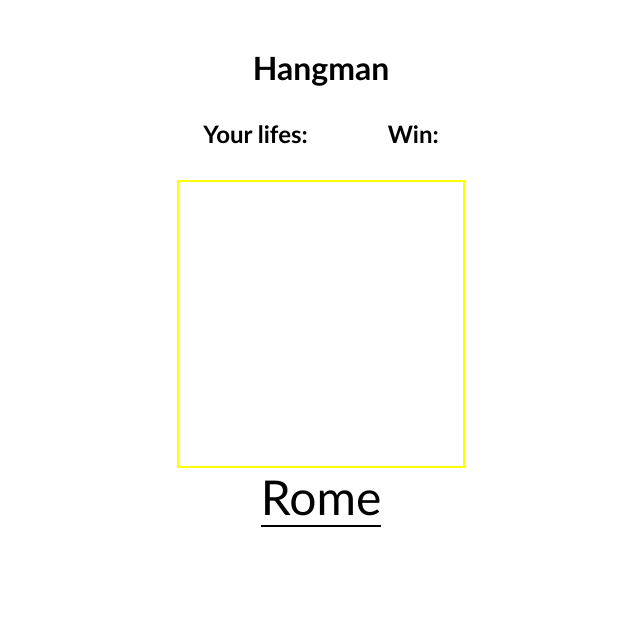
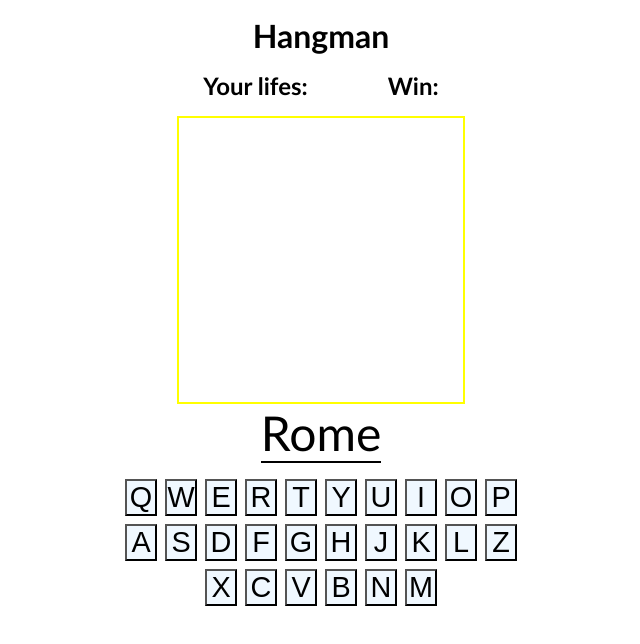
Before and after one commit to RasaZuk/react-hangman-game, a React (Vite) app: page / in a window 1280 px wide. Shown: the top 644 px of the page, without its empty margins (319-959 px from the left). Built offline with nearby package versions, Linux system fonts and the light colour scheme.

Commit message:
keyboard finished

```diff
--- a/src/App.jsx
+++ b/src/App.jsx
@@ -1,11 +1,12 @@
-import { Capitals } from "./components/capitals/Capitals";
-
 import { Hangman } from "./components/hangman/Hangman";
 import { Stat } from "./components/stat/Stat";
+import { Capitals } from "./components/capitals/Capitals";
+import { Keyboardbutton } from "./components/keyboard/Keyboardbutton";
 
 
 
 function App() {
+
 
   return (
     <>
@@ -20,6 +21,9 @@ function App() {
       <div className="LetterChoise">
         <Capitals />
       </div>
+      <div className="allButtons">
+        <Keyboardbutton/>
+      </div>
 
 
 
--- a/src/components/capitals/Capitals.jsx
+++ b/src/components/capitals/Capitals.jsx
@@ -2,6 +2,6 @@ import { city } from "../data/city.jsx";
 
 
 export function Capitals() {
-    return (
-        city[Math.floor(Math.random() * city.length)]
-    )};
+    return (city[Math.floor(Math.random() * city.length)].split('')
+    );
+}
--- a/src/components/capitals/Capitals.module.css
+++ /dev/null
@@ -1,5 +0,0 @@
-div .correctLetter {
-    color: black;
-    padding: 1rem;
-    border-bottom: 3px solid black;
-}
--- a/src/components/keyboard/Keyboard.module.css
+++ b/src/components/keyboard/Keyboard.module.css
@@ -0,0 +1,7 @@
+button {
+    color: black;
+    background-color: aliceblue;
+    font-size: 1.8rem;
+    width: 2rem;
+
+}
--- a/src/components/keyboard/Keyboardbutton.jsx
+++ b/src/components/keyboard/Keyboardbutton.jsx
@@ -0,0 +1,8 @@
+import style from './Keyboard.module.css';
+
+export function Keyboardbutton() {
+
+    return 'QWERTYUIOPASDFGHJKLZXCVBNM'.split('').map(letter => (
+        <button key={letter}>{letter}</button>
+    ));
+}
--- a/src/index.css
+++ b/src/index.css
@@ -16,7 +16,7 @@ main {
   flex-direction: column;
   align-items: center;
   height: 100vh;
-  margin: 3rem;
+  margin: 1rem;
 }
 
 .header {
@@ -27,7 +27,7 @@ main {
 .stats {
   display: flex;
   flex-direction: row;
-  margin: 2rem;
+  margin: 1rem;
   gap: 5rem;
 }
 
@@ -42,5 +42,19 @@ main {
   justify-content: center;
   font-size: 3rem;
   border-bottom: 2px solid black;
+  gap: 2em;
 
 }
+
+.allButtons {
+  display: flex;
+  flex-direction: row;
+  flex-wrap: wrap;
+  justify-content: center;
+  align-items: center;
+  gap: 0.5rem;
+  color: black;
+  font-size: 1.5rem;
+  margin: 1rem;
+  width: 26rem;
+}
```
